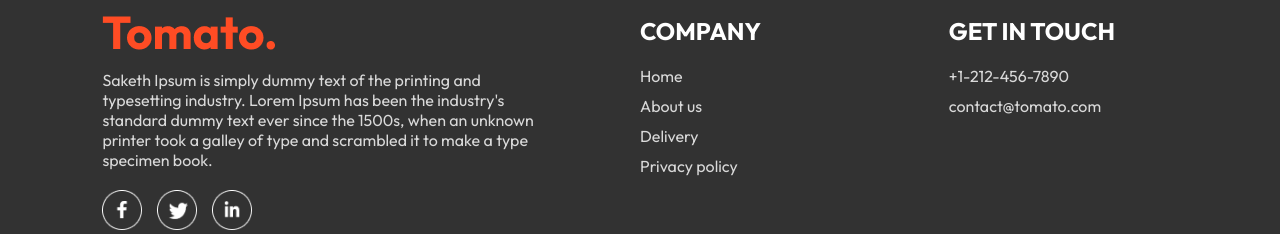
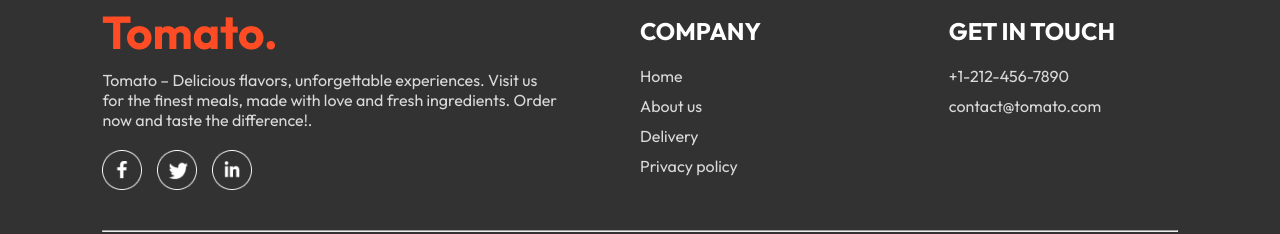
Before and after one commit to Pavan-71/Food_Delivery_Web_App, a React (Vite) app in the folder frontend/: page /verify in a window 1280 px wide. Shown: the part 626-860 px from the top of the page. Built offline with nearby package versions, Linux system fonts and the light colour scheme; no server answers.

Commit message:
Update Footer.jsx

```diff
--- a/frontend/src/components/Footer/Footer.jsx
+++ b/frontend/src/components/Footer/Footer.jsx
@@ -8,7 +8,7 @@ const Footer = () => {
       <div className="footer-content">
         <div className="footer-content-left">
             <img src={assets.logo} alt="" />
-            <p>Saketh Ipsum is simply dummy text of the printing and typesetting industry. Lorem Ipsum has been the industry's standard dummy text ever since the 1500s, when an unknown printer took a galley of type and scrambled it to make a type specimen book.</p>
+            <p>Tomato – Delicious flavors, unforgettable experiences. Visit us for the finest meals, made with love and fresh ingredients. Order now and taste the difference!.</p>
             <div className="footer-social-icons">
                 <img src={assets.facebook_icon} alt="" />
                 <img src={assets.twitter_icon} alt="" />
```
